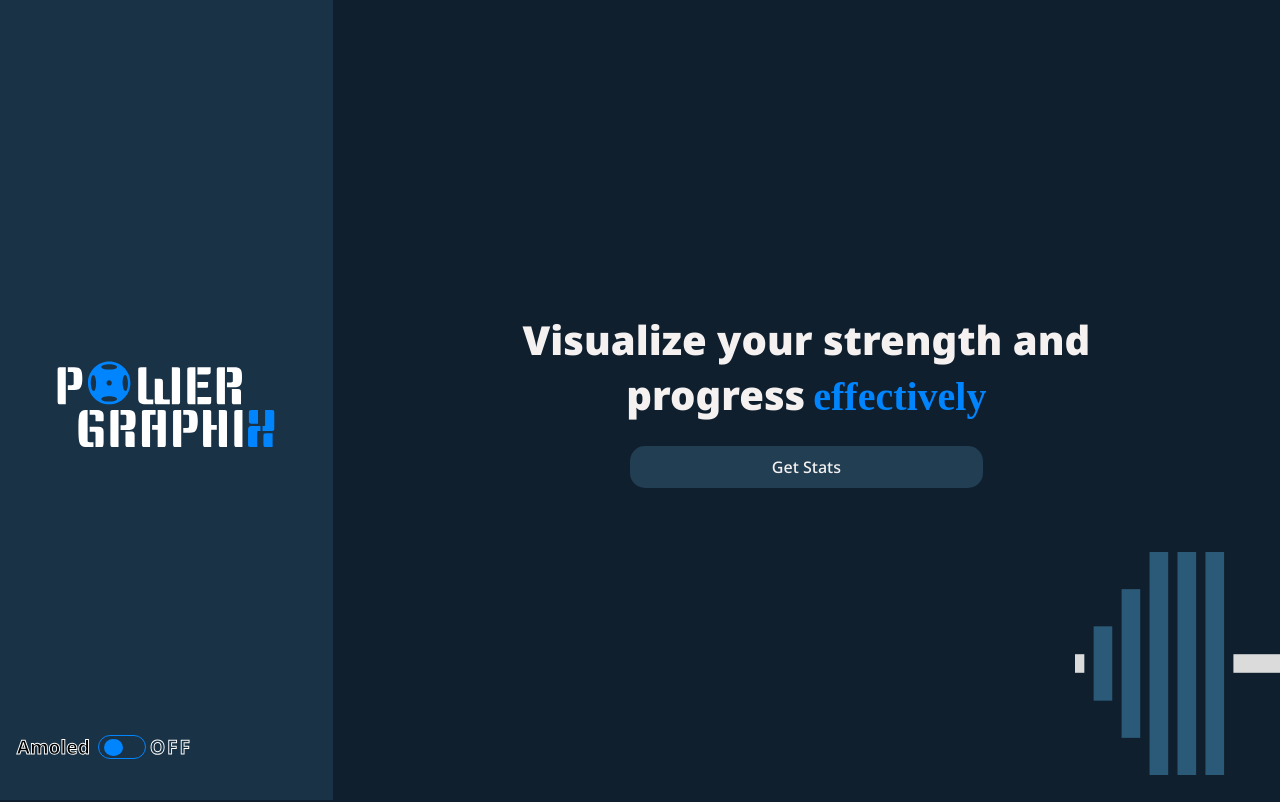
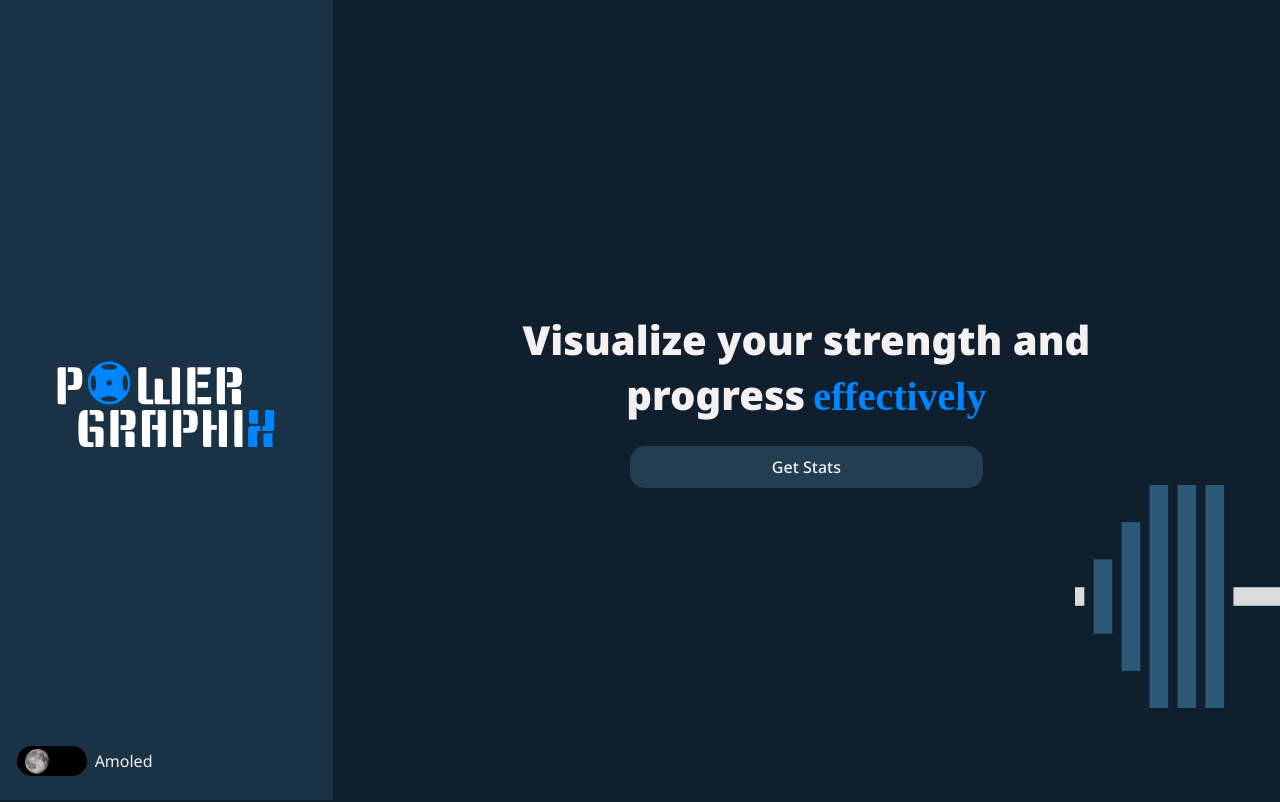
Before and after one commit to AtanasovCode/lift-log, a React (Vite) app: page / in a window 1280 px wide. Shown: the top 802 px of the page. Built offline with nearby package versions, Linux system fonts and the light colour scheme; a web font is replaced by a local one.

Commit message:
improved toggle switch & made switch reflect theme

```diff
--- a/src/components/Toggle.jsx
+++ b/src/components/Toggle.jsx
@@ -1,145 +1,78 @@
-import React, { useEffect, useState } from 'react';
-import { useStore } from '../../useStore';
-import styled, { css } from 'styled-components';
+import styled from "styled-components";
+import { useStore } from "../../useStore";
+import moon from '../assets/moon.svg';
 
 const Toggle = () => {
-    const [isChecked, setIsChecked] = useState(false);
+
+  const { theme, setTheme } = useStore();
 
   const handleToggle = () => {
-        setIsChecked((prev) => !prev);
+    setTheme(theme === "dark" ? "night" : "dark");
   };
 
-    const {
-        theme,
-        setTheme,
-    } = useStore();
-
-    useEffect(() => {
-        isChecked ? setTheme("dark") : setTheme("night");
-    }, [isChecked])
-
   return (
-        <ToggleWrapper>
+    <ToggleContainer
+      onClick={handleToggle}
+      isChecked={theme === "dark"}
+    >
+      <ToggleWrapper
+        isChecked={theme === "dark"}
+      >
+        <MoonIcon
+          src={moon}
+          alt="moon icon toggle for amoled theme"
+          isChecked={theme === "dark"}
+        />
+      </ToggleWrapper>
       <ThemeName>
         Amoled
       </ThemeName>
-            <ToggleInput
-                id="toggle"
-                className="toggle"
-                type="checkbox"
-                role="switch"
-                name="toggle"
-                value="on"
-                checked={isChecked}
-                onChange={handleToggle}
-                aria-checked={isChecked}
-            />
-            <Slot isChecked={isChecked} htmlFor="toggle" className="slot">
-                <span className="slot__label">OFF</span>
-                <span className="slot__label">ON</span>
-            </Slot>
-            <Curtain isChecked={isChecked} className="curtain" />
-        </ToggleWrapper>
+    </ToggleContainer>
   );
 };
 
 export default Toggle;
 
-const ToggleWrapper = styled.div`
+const ToggleContainer = styled.div`
+  position: absolute;
+  bottom: 3%;
+  left: 5%;
   display: flex;
   align-items: center;
+  justify-content: center;
+  cursor: pointer;
 `;
 
 const ThemeName = styled.div`
-    font-size: 1.2rem;
-    font-weight: bold;
-    margin-right: .5rem;
-    -webkit-text-stroke: 0.05em #fff;
-    font-family: ${props => props.theme.font};
+  font-size: 1rem;
+  color: ${props => props.theme.text};
+  margin-left: .5rem;
 `;
 
-const ToggleInput = styled.input`
-  border-radius: 0.75rem;
-  cursor: pointer;
-  position: relative;
-  margin-right: 0.25rem;
-  width: 3rem;
-  height: 1.5rem;
-  appearance: none;
-  -webkit-tap-highlight-color: transparent;
-  border: 1px solid ${props => props.theme.accent};
+const ToggleWrapper = styled.div`
+  background-color: #000;
+  padding: .5rem;
+  border-radius: 20px;
+  display: flex;
+  align-items: center;
+  justify-content: flex-start;
+  width: 70px;
+  height: 30px;
+  transition: all .4s ease-in-out;
 
-  &:before {
-    background: ${props => props.theme.accent};
-    border-radius: 50%;
-    content: "";
-    position: absolute;
-    top: 0.2rem;
-    left: 0.3rem;
-    width: 1.2rem;
-    height: 1.1rem;
-    transition: transform 0.33s ease-in-out;
-  }
-
-  &:checked:before {
-    transform: translateX(1.5em);
-  }
-
-  &:focus {
-    outline: transparent;
-  }
+  ${props => props.isChecked && `
+    background-color: ${props.theme.secondary};
+  `}
 `;
 
-const Slot = styled.label`
-  color: transparent;
-  font-size: 1.2em;
-  font-weight: bold;
-  letter-spacing: 0.1em;
-  line-height: 1;
-  overflow: hidden;
-  height: 1em;
-  -webkit-text-stroke: 0.05em #fff;
-  position: relative;
+const MoonIcon = styled.img`
+  width: 25px;
+  height: 25px;
+  transition: all .4s ease-in-out;
 
-  & span {
-    display: block;
-    transition: transform 0.25s ease-in-out;
-  }
-
-  & span:first-child {
-    transform-origin: 50% 0;
-    ${({ isChecked }) =>
-        isChecked &&
-        css`
-        transform: translateY(-50%) scaleY(0);
-      `}
-  }
-
-  & span:last-child {
-    transform-origin: 50% 100%;
-    ${({ isChecked }) =>
-        isChecked &&
-        css`
-        transform: translateY(-100%) scaleY(1);
-      `}
-  }
-`;
-
-const Curtain = styled.div`
-  position: absolute;
-  top: 0;
-  left: 0;
-  width: 100%;
-  height: 100%;
-  transform: scaleX(0);
-  transform-origin: 0 50%;
-  background-color: #ffffff;
-  transition: transform 0.25s ease-in-out;
-  z-index: -1;
-
-  ${({ isChecked }) =>
-        isChecked &&
-        css`
-      transform: scaleX(1);
+  ${props => props.isChecked && `
+    width: 20px;
+    height: 20px;
+    transform: translateX(calc(100% + 15px));
   `}
 `;
--- a/src/components/homepage/Hero.jsx
+++ b/src/components/homepage/Hero.jsx
@@ -37,9 +37,8 @@ const Hero = () => {
     return (
         <HeroSection>
             <HeroImageContainer>
-                <ToggleContainer>
-                    <Toggle />
-                </ToggleContainer>
+                <Toggle />
+
                 <HeroImage
                     src={logo}
                     alt="power graphix logo"
@@ -124,12 +123,6 @@ const HeroImageContainer = styled.div`
     @media (max-width: 768px) {
         height: 20vh;
     }
-`;
-
-const ToggleContainer = styled.div`
-    position: absolute;
-    bottom: 5%;
-    left: 5%;
 `;
 
 const HeroImage = styled.img`
--- a/src/components/homepage/StrongestLiftsGraph.jsx
+++ b/src/components/homepage/StrongestLiftsGraph.jsx
@@ -98,7 +98,7 @@ const Container = styled.section`
     justify-content: space-between;
     padding: 2.5rem;
     min-height: 90vh;
-    background-color: ${props => props.theme.secondary};
+    background-color: ${props => props.theme.heroSecondary};
     position: relative;
     color: ${props => props.theme.text};
 
--- a/src/routes/Homepage.jsx
+++ b/src/routes/Homepage.jsx
@@ -13,7 +13,6 @@ const Homepage = () => {
       <Hero />
       <LiftProgressGraph />
       <StrongestLiftsGraph />
-      <LayeredWavesFooter />
       <Footer />
     </App>
   )
```
Also changed, not shown: src/assets/moon.svg (added). Lines whose indentation alone changed are shown as unchanged.
